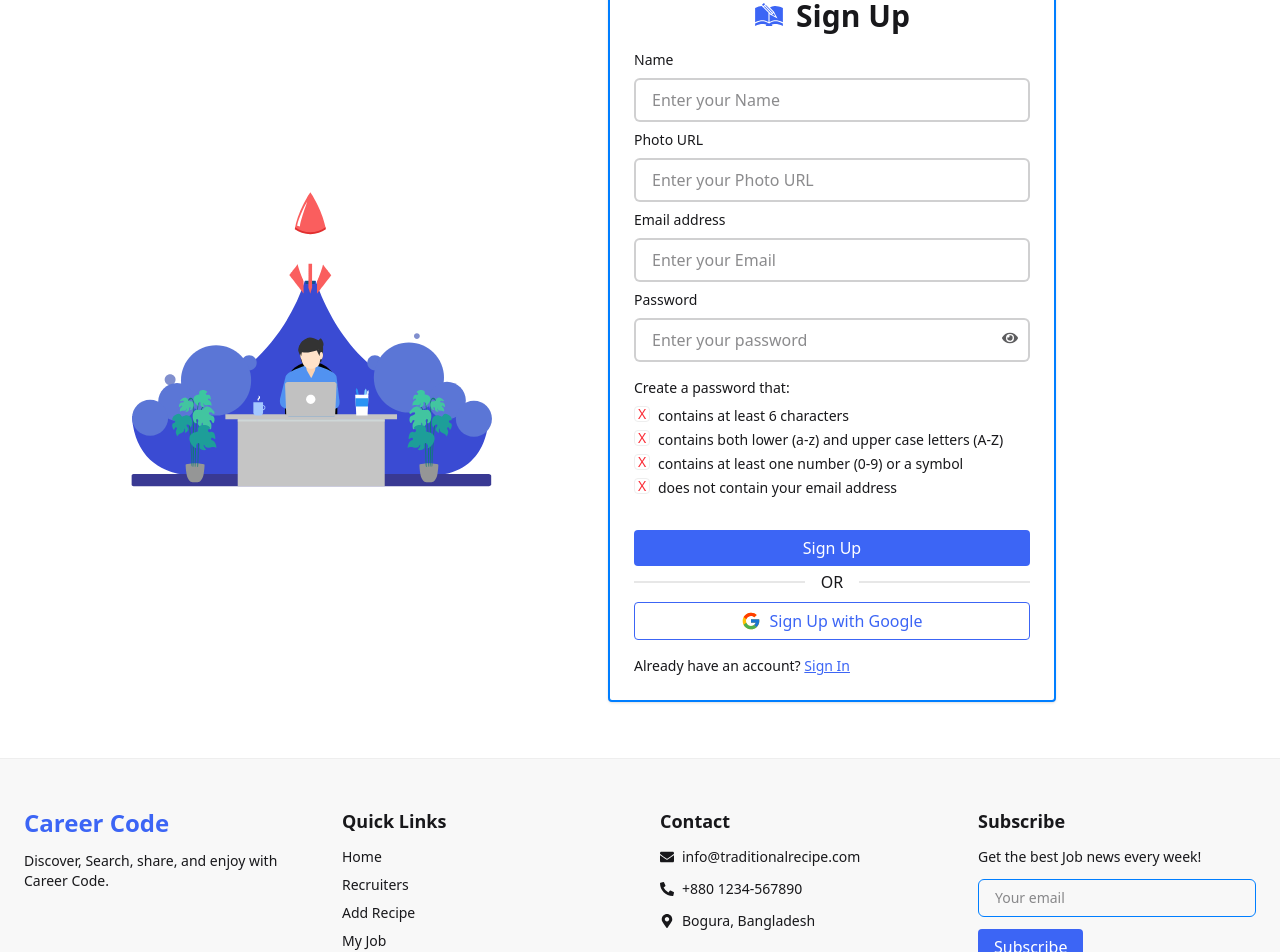
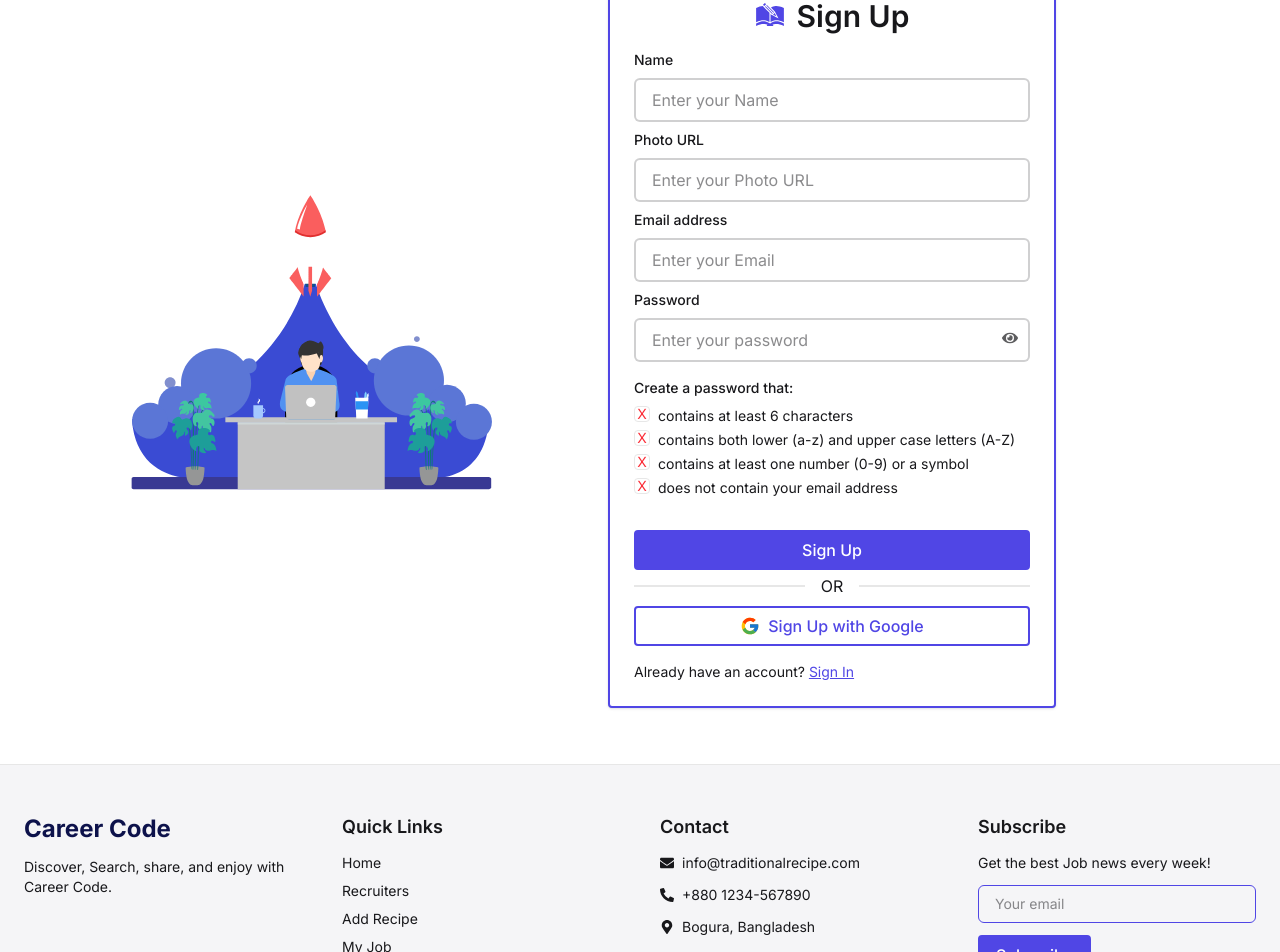
Before and after one commit to shihabuddin-dev/athletic-hub-client, a React (Vite) app: page /signup in a window 1280 px wide. Shown: the part 140-1092 px from the top of the page. Built offline with nearby package versions, Linux system fonts and the light colour scheme; no server answers.

Commit message:
navbar added here and more of the content added and authentication has been added here

```diff
--- a/src/components/ui/Button.jsx
+++ b/src/components/ui/Button.jsx
@@ -9,16 +9,16 @@ const Button = ({
   ...props
 }) => {
   let styles =
-    "px-4 py-1.5 rounded font-medium transition duration-200 focus:outline-none ";
+    "px-4 py-1 cursor-pointer md:py-1.5 border-2 rounded font-medium transition duration-200 focus:outline-none ";
 
   if (variant === "primary") {
-    styles += "bg-[#3C65F5] text-white";
+    styles += "bg-secondary border-secondary text-white";
   } else if (variant === "secondary") {
-    styles += "bg-white bg-[#3C65F5]";
+    styles += "bg-white bg-secondary";
   } else if (variant === "outline") {
-    styles += "border border-[#3C65F5] text-[#3C65F5] hover:bg-indigo-50";
+    styles += " border-secondary text-secondary hover:bg-secondary/20";
   } else if (variant === "danger") {
-    styles += "bg-red-600 text-white hover:bg-red-500";
+    styles += "bg-red-600  border-none text-white hover:bg-red-500";
   } else {
     styles += "bg-gray-200 text-black";
   }
--- a/src/index.css
+++ b/src/index.css
@@ -1,29 +1,77 @@
+@import url('https://fonts.googleapis.com/css2?family=Inter:ital,opsz,wght@0,14..32,100..900;1,14..32,100..900&display=swap');
+
+* {
+  font-family: "Inter", sans-serif;
+}
+
 @import "tailwindcss";
 
 @plugin "daisyui" {
   themes: light --default;
+  /* themes: light --default; */
 }
 
 @plugin "daisyui/theme" {
   name: "light";
   default: true;
-  --color-primary: #3C65F5;
-  --color-secondary: #007eff;
-  --color-accent: #706f6f;
+  --color-primary: #0D124B;
+  --color-secondary: #5046E5;
+  --color-base-100: #FFFFFF;
+  --color-base-200: #F5F5F7;
+  --color-base-300: #F3F3F3;
+  --color-base-300: #E7E7E7;
+  --color-accent: #706F6F;
 }
 
 @plugin "daisyui/theme" {
   name: "dark";
-  --color-primary: #3C65F5;
-  --color-secondary: #007eff;
-  --color-accent: #706f6f;
+  color-scheme: dark;
+  --color-primary: #5F6CE0;
+  --color-secondary: #EB4899;
+  --color-base-100: #060826;
+  --color-base-200: #02031f;
+  --color-base-300: #2A2A3C;
+  --color-accent: #E7E7E7;
+
 }
 
 
 a.active {
-  color: #3C65F5;
+  color: var(--color-secondary);
 }
 
-a.pending {
-  color: blue;
+
+/* input type number default arrow reset */
+/* For Chrome, Safari, Edge, Opera */
+input[type="number"]::-webkit-outer-spin-button,
+input[type="number"]::-webkit-inner-spin-button {
+  -webkit-appearance: none;
+  margin: 0;
 }
+
+/* For Firefox */
+input[type="number"] {
+  -moz-appearance: textfield;
+  appearance: textfield;
+}
+
+
+/* swiper slider */
+
+.hero-swiper .swiper-pagination-bullet {
+  background: white;
+  opacity: 0.6;
+  width: 10px;
+  height: 10px;
+  transition: all 0.3s;
+}
+
+.hero-swiper .swiper-pagination-bullet-active {
+  opacity: 1;
+  width: 30px;
+  border-radius: 5px;
+}
+
+.hero-swiper .swiper-slide {
+  transition: transform 0.3s ease, opacity 0.3s ease;
+}
--- a/src/pages/auth/ResetPassword.jsx
+++ b/src/pages/auth/ResetPassword.jsx
@@ -61,7 +61,7 @@ const ResetPassword = () => {
 
   return (
     <div className="flex gap-4 flex-col md:flex-row justify-center items-center max-w-5xl">
-      <title>Reset Password || Career Code</title>
+      <title>Reset Password || AthleticHub</title>
       <div className="flex-1">
         <Lottie
           animationData={resetAnimation}
@@ -70,7 +70,7 @@ const ResetPassword = () => {
       </div>
       <div className="flex-1 bg-base-100 rounded p-6 sm:p-8 md:p-10 w-full max-w-md border-2 border-secondary">
         <h2 className="text-2xl md:text-3xl font-semibold mb-6 flex justify-center items-center gap-3">
-          <MdLockReset className="text-primary" />
+          <MdLockReset className="text-secondary" />
           Reset Password
         </h2>
         <p className="text-center text-sm mb-6">
@@ -88,7 +88,7 @@ const ResetPassword = () => {
               type="email"
               name="email"
               placeholder="Enter Your Email"
-              className="w-full border-2 border-base-content/20 px-4 py-2 rounded-md focus:outline-none focus:ring-1 focus:ring-secondary focus:border-secondary transition duration-200 bg-base-100 text-base-content"
+              className="w-full border-2 border-base-content/20 px-4 py-2 rounded-md focus:outline-none focus:border-secondary transition duration-200 bg-base-100 text-base-content"
             />
           </div>
 
@@ -100,7 +100,7 @@ const ResetPassword = () => {
           {/* Redirect to Login */}
           <div className="mt-2 text-center text-sm">
             Remember your password?{" "}
-            <Link to="/signin" className="text-primary underline font-medium">
+            <Link to="/signin" className="text-secondary underline font-medium">
               Sign In
             </Link>
           </div>
--- a/src/pages/auth/SignIn.jsx
+++ b/src/pages/auth/SignIn.jsx
@@ -11,10 +11,10 @@ import signIn from "../../assets/lotti/signIn.json";
 import useAuth from "../../hooks/useAuth";
 
 const inputBase =
-  "w-full border-2 border-base-content/20 px-4 py-2 rounded-md focus:outline-none focus:ring-1 focus:ring-secondary focus:border-secondary transition duration-200 bg-base-100 text-base-content";
+  "w-full border-2 border-base-content/20 px-4 py-2 rounded-md focus:outline-none  focus:border-secondary transition duration-200 bg-base-100 text-base-content";
 
 const SignIn = () => {
-  const { signInUser, createUserWithGoogle, setUser, user } = useAuth()
+  const { signInUser, createUserWithGoogle, setUser, user } = useAuth();
   const location = useLocation();
   const navigate = useNavigate();
   const [loading, setLoading] = useState(true);
@@ -108,7 +108,7 @@ const SignIn = () => {
 
   return (
     <div className="flex gap-4 flex-col md:flex-row justify-center items-center max-w-5xl">
-      <title>Sign In || Career Code</title>
+      <title>Sign In || AthleticHub</title>
       <div className="flex-1">
         <Lottie
           animationData={signIn}
@@ -117,7 +117,7 @@ const SignIn = () => {
       </div>{" "}
       <div className="flex-1 max-w-md p-6 bg-base-100 rounded shadow border-2 border-secondary">
         <h2 className="text-2xl md:text-3xl font-semibold mb-4 flex justify-center items-center gap-3 text-base-content">
-          <MdLogin className="text-primary" />
+          <MdLogin className="text-secondary" />
           Sign in
         </h2>
         <form onSubmit={handleSignIn} className="space-y-2">
@@ -148,7 +148,7 @@ const SignIn = () => {
             />
             <Link
               to="/reset-password"
-              className="text-xs text-primary underline"
+              className="text-xs text-secondary underline"
             >
               Forget Password
             </Link>
@@ -174,7 +174,7 @@ const SignIn = () => {
         </Button>{" "}
         <p className="text-sm mt-4 text-base-content">
           Don&apos;t have an account?{" "}
-          <Link to="/signUp" className="text-primary underline">
+          <Link to="/signUp" className="text-secondary underline">
             Sign up
           </Link>
         </p>
--- a/src/pages/auth/SignUp.jsx
+++ b/src/pages/auth/SignUp.jsx
@@ -11,7 +11,7 @@ import Lottie from "lottie-react";
 import useAuth from "../../hooks/useAuth";
 
 const inputBase =
-  "w-full border-2 border-base-content/20 px-4 py-2 rounded-md focus:outline-none focus:ring-1 focus:ring-secondary focus:border-secondary transition duration-200 bg-base-100 text-base-content";
+  "w-full border-2 border-base-content/20 px-4 py-2 rounded-md focus:outline-none focus:border-secondary transition duration-200 bg-base-100 text-base-content";
 
 const SignUp = () => {
   const { createUser, setUser, createUserWithGoogle, updateUser, user } =
@@ -181,7 +181,7 @@ const SignUp = () => {
 
   return (
     <div className="flex gap-4 flex-col md:flex-row justify-center items-center max-w-5xl">
-      <title>Sign Up || Career Code</title>
+      <title>Sign Up | AthleticHub </title>
       <div className="flex-1">
         <Lottie animationData={signUp} className="w-full h-[300px]"></Lottie>
       </div>{" "}
@@ -190,7 +190,7 @@ const SignUp = () => {
         className="flex-1 max-w-md p-6 bg-base-100 rounded shadow space-y-2 border-2 border-secondary"
       >
         <h2 className="text-2xl md:text-3xl font-semibold mb-4 flex justify-center items-center gap-3 text-base-content">
-          <GiArchiveRegister className="text-primary" /> Sign Up
+          <GiArchiveRegister className="text-secondary" /> Sign Up
         </h2>
         <label className="block mb-2 text-sm font-medium text-base-content">
           Name
@@ -278,7 +278,7 @@ const SignUp = () => {
         </Button>{" "}
         <p className="text-sm mt-4 text-base-content">
           Already have an account?{" "}
-          <Link to="/signIn" className="text-primary underline">
+          <Link to="/signIn" className="text-secondary underline">
             Sign In
           </Link>
         </p>
--- a/src/pages/myprofile/MyProfile.jsx
+++ b/src/pages/myprofile/MyProfile.jsx
@@ -37,8 +37,8 @@ const MyProfile = () => {
   };
   return (
     <div className="flex justify-center items-center min-h-[70vh]">
-      <title>Profile || Career Code</title>
-      <div className="card w-full max-w-md bg-base-100 shadow-sm border-t-4 border-primary p-6">
+      <title>Profile | AthleticHub</title>
+      <div className="card w-full max-w-md bg-base-100 shadow-sm border-t-4 border-b-4 border-secondary p-6">
         <div className="flex flex-col items-center gap-3">
           <div className="avatar">
             <div className="w-24 h-24 rounded-full ring ring-primary ring-offset-base-100 ring-offset-2">
```
Also changed, not shown: src/components/shared/Navbar.jsx (+14 -9 lines).
